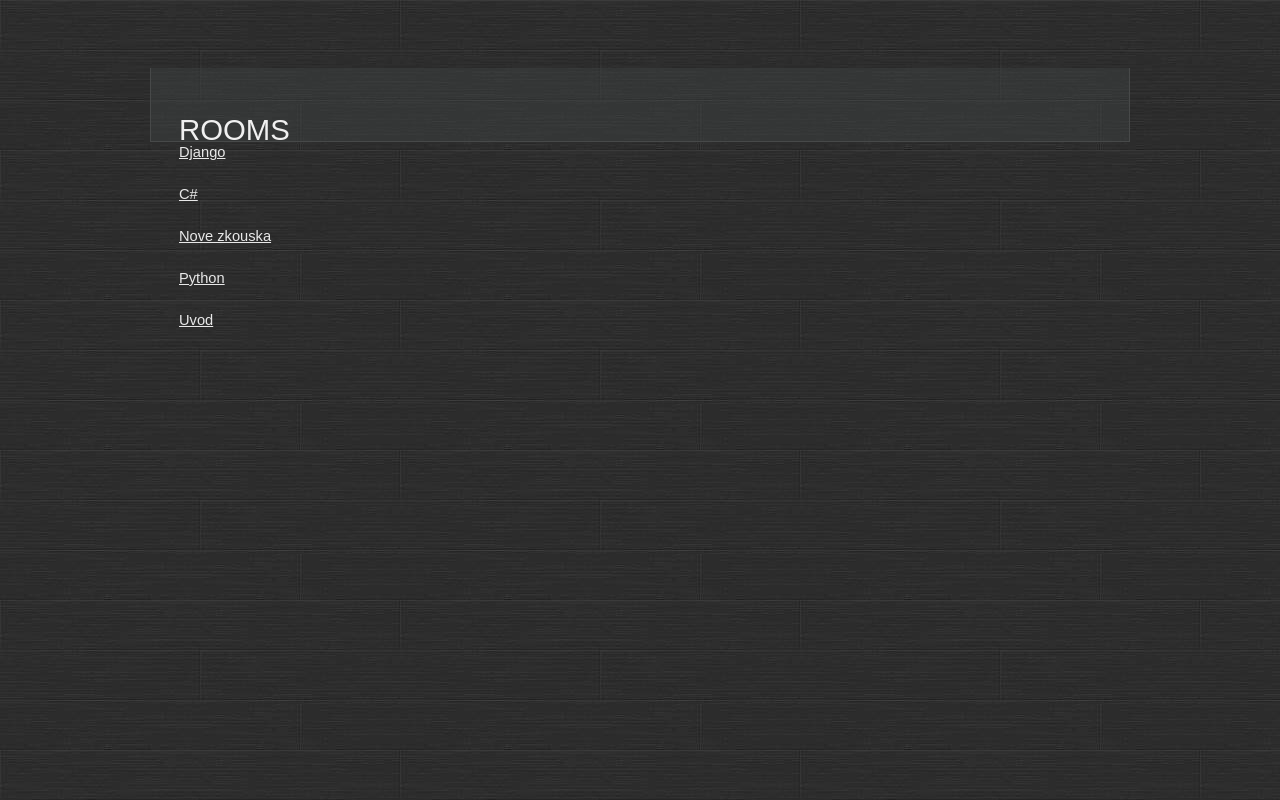
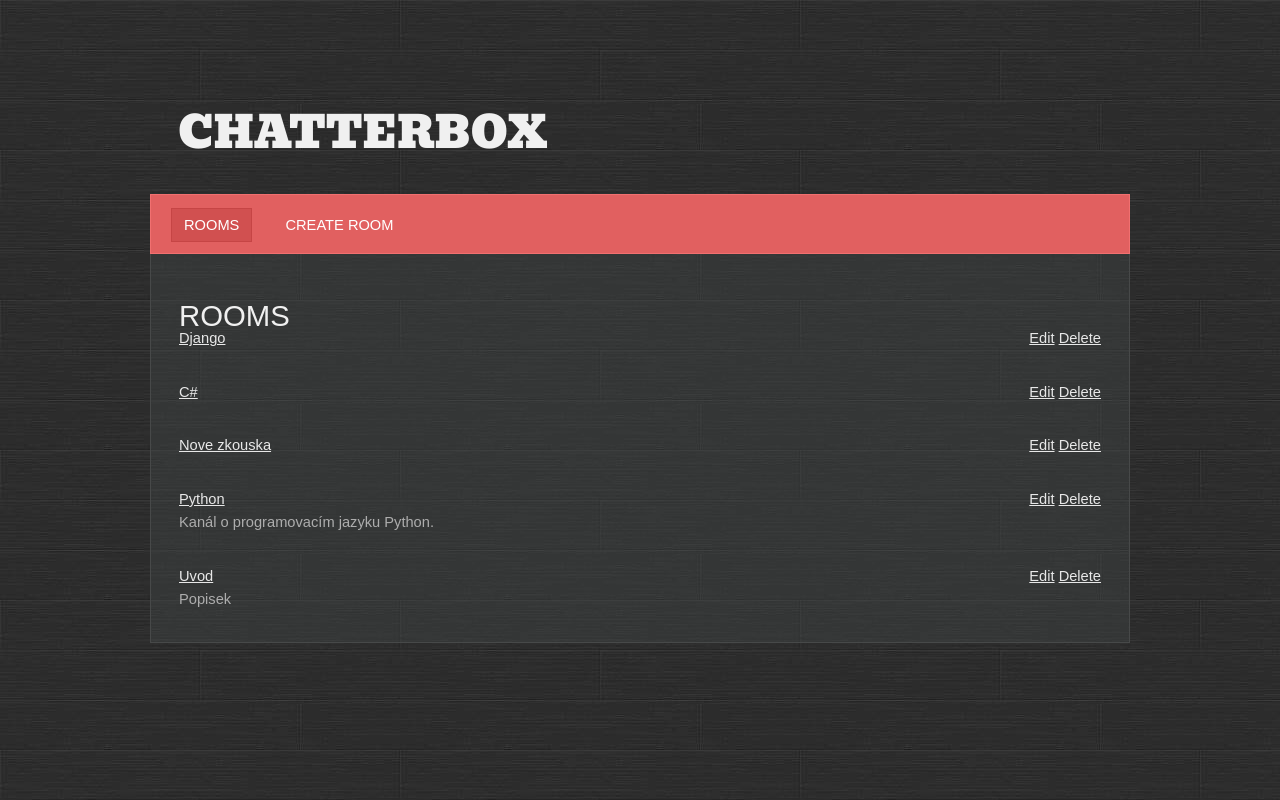
Before and after one commit to sarka28/BetelnyBergl, a Django app: page / in a window 1280 px wide. Run offline with Django 4.2, Linux system fonts and the light colour scheme; data comes from the database, SQL or seed files in the repository; both versions use the stored data as it was after the commit.

Commit message:
Created Edit/Delete/PUSH and GET

```diff
--- a/BetelnyBergl/urls.py
+++ b/BetelnyBergl/urls.py
@@ -22,7 +22,9 @@
     path('admin/', admin.site.urls),
     path('hello/', base.views.hello),
     path('', base.views.RoomsView.as_view(), name='rooms'),
-    path('room/<id>/', base.views.room, name='room'),
-    path('room_create/', base.views.RoomCreateView.as_view(), name="room_create")
+    path('room/detail/<pk>/', base.views.room, name='room'),
+    path('room/create/', base.views.RoomCreateView.as_view(), name="room_create"),
+    path('room/update/<pk>', base.views.RoomUpdateView.as_view(), name='room_update'),
+    path('room/delete/<pk>', base.views.RoomDeleteView.as_view(), name='room_delete'),
 
 ]
--- a/base/templates/base/room.html
+++ b/base/templates/base/room.html
@@ -3,6 +3,11 @@
 {%  block content %}
     <h1>{{ room.name }}</h1>
     <div class="box">{{ room.description }}</div>
+    <div class="box room__message">
+        <form method="POST">
+            {% csrf_token %}
+            <input name="body" placeholder="Write your message here ..."/>
+        </form>
     {% for message in messages %}
         <div class="message">{{ message.body }}</div>
     {% endfor %}
--- a/base/templates/base/room_form.html
+++ b/base/templates/base/room_form.html
@@ -1,6 +1,7 @@
 {% extends 'main.html' %}
 
 {% block content %}
+<h3>{{ title }}</h3>
   <form method="post">
     {% csrf_token %}
     <table>{{ form }}</table>
--- a/base/templates/base/rooms.html
+++ b/base/templates/base/rooms.html
@@ -1,10 +1,18 @@
 {% extends 'main.html' %}
 
 {%  block content %}
-    <h1>Rooms</h1>
-    <div class="box">
-        {% for room in object_list %}
-            <p><a href="{% url 'room' room.id %}">{{ room.name }}</p>
-        {% endfor %}
+<h1>Rooms</h1>
+{% for room in object_list %}
+<div class="box">
+    <div style="float: left; width: 80%">
+        <a href="{% url 'room' room.id %}">{{ room.name }}</a></br>
+        {{ room.description }}
     </div>
+    <div style="float: right;">
+        <a href="{% url 'room_update' room.id %}">Edit</a>
+        <a href="{% url 'room_delete' room.id %}">Delete</a>
+    </div>
+</div>
+
+    {% endfor %}
 {%  endblock %}
--- a/base/views.py
+++ b/base/views.py
@@ -1,12 +1,12 @@
 from django.http import HttpResponse
-from django.shortcuts import render
+from django.shortcuts import render, redirect
 
 # Create your views here.
 from django.urls import reverse_lazy
-from django.views.generic import TemplateView, ListView, FormView, CreateView
+from django.views.generic import TemplateView, ListView, FormView, CreateView, UpdateView, DeleteView
 
 from base.forms import RoomForm
-from base.models import Room
+from base.models import Room, Message
 
 
 def hello(request):
@@ -24,8 +24,19 @@
     model = Room
 
 
-def room(request, id):
-    room = Room.objects.get(id=id)
+def room(request, pk):
+    room = Room.objects.get(id=pk)
+
+    if request.method == 'POST':
+        Message.objects.create(
+            user=request.user,
+            room=room,
+            body=request.POST.get('body')
+        )
+        room.participants.add(request.user)
+        room.save()
+        return redirect('room', pk=pk)
+
     messages = room.message_set.all()
     context = {'messages': messages, 'room': room}
     return render(request, template_name='base/room.html', context=context)
@@ -33,6 +44,7 @@
 
 class RoomCreateView(CreateView):
     template_name = 'base/room_form.html'
+    extra_context = {'title': 'CREATE !!!'}
     form_class = RoomForm
     success_url = reverse_lazy('rooms')
 
@@ -43,3 +55,15 @@
     #         description=cleaned_data['description']
     #     )
     #     return super().form_valid(form)
+
+class RoomUpdateView(UpdateView):
+    template_name = 'base/room_form.html'
+    extra_context = {'title': 'UPDATE !!!'}
+    form_class = RoomForm
+    success_url = reverse_lazy('rooms')
+    model = Room
+
+class RoomDeleteView(DeleteView):
+    template_name = 'base/room_confirm_delete.html'
+    model = Room
+    success_url = reverse_lazy('rooms')
--- a/templates/main.html
+++ b/templates/main.html
@@ -10,6 +10,14 @@
 </head>
 <body>
     <div id="wrapper">
+        <div id="header">
+            <div id="logo">
+                <h1>Chatterbox</h1>
+            </div>
+            <div id="menu">
+                {% include 'navbar.html' %}
+            </div>
+        </div>
         <div id="page">
             <div id="content">
                 {% block content %}
--- /dev/null
+++ b/templates/navbar.html
@@ -0,0 +1,11 @@
+<ul>
+    <li class="first active">
+        <a href="{% url 'rooms' %}">Rooms</a>
+    </li>
+    <li>
+        <a href="{% url 'room_create' %}">Create room</a>
+    </li>
+    <li class="last-child">
+       {{ user.username }}
+    </li>
+</ul><br class="clearfix"/>
```
Also changed, not shown: base/templates/base/room_confirm_delete.html (added, +12 -0 lines), db.sqlite3.
